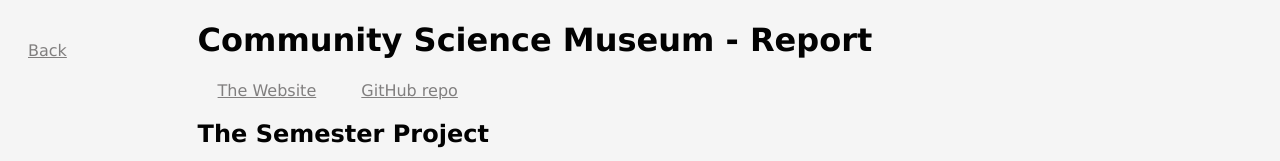
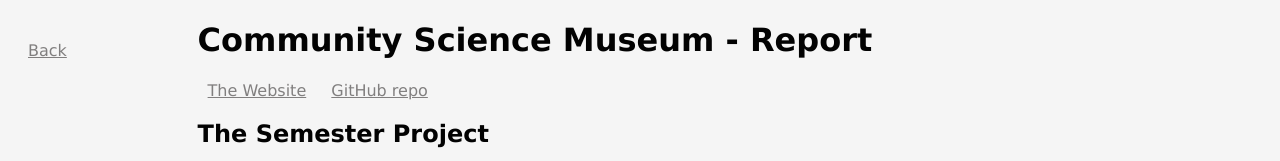
Before and after one commit to kirikvi/Portfolio, a plain HTML site: page comscimusreport.html in a window 1280 px wide. Shown: the top 161 px of the page. Drawn offline with Linux system fonts and the light colour scheme; a web font is replaced by a local one.

Commit message:
Update styles.css

```diff
--- a/css/styles.css
+++ b/css/styles.css
@@ -47,8 +47,8 @@ a {
 }
 
 .link {
-    margin: 10px;
-    padding: 10px;
+    margin: 5px;
+    padding: 5px;
 }
 
 h2,
```
